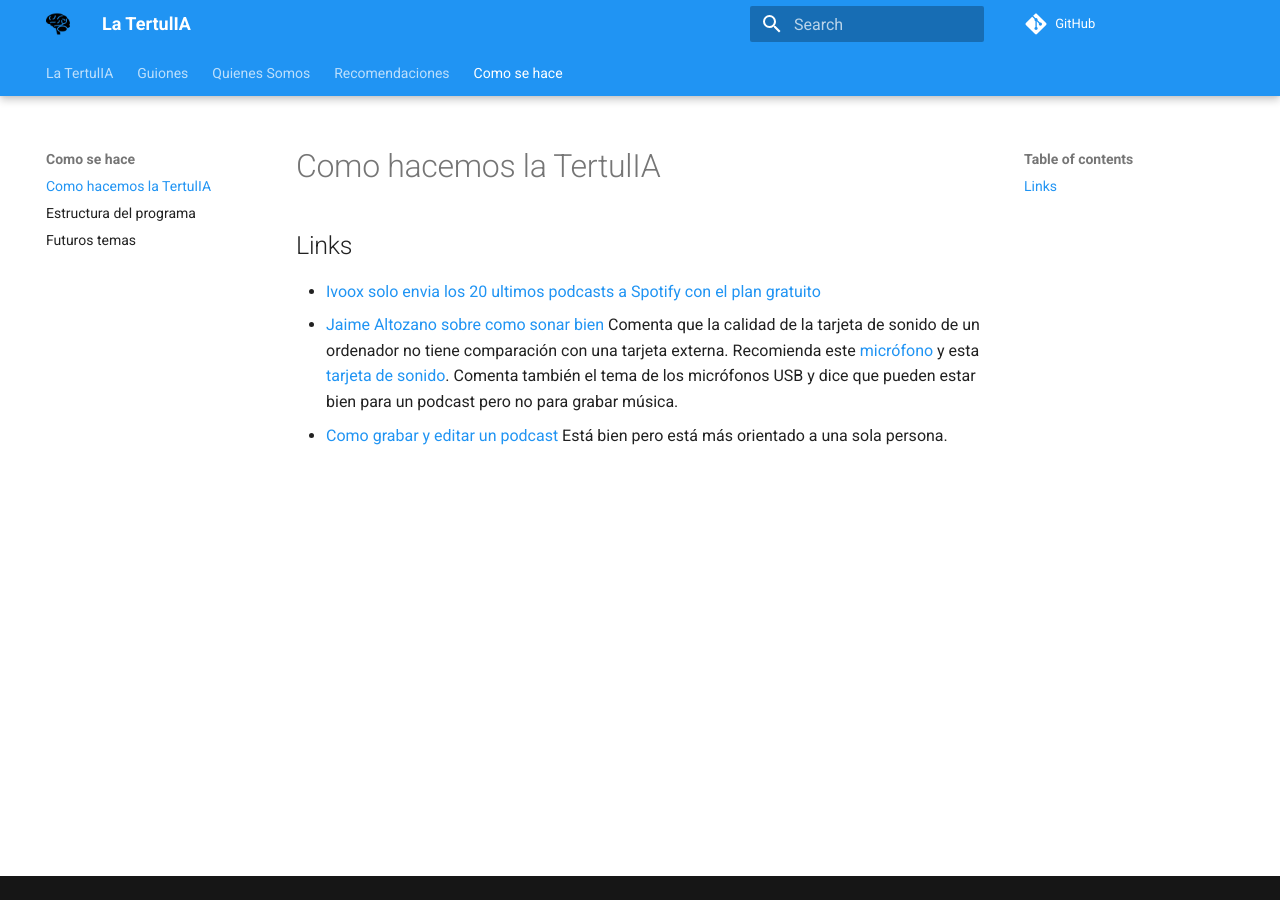
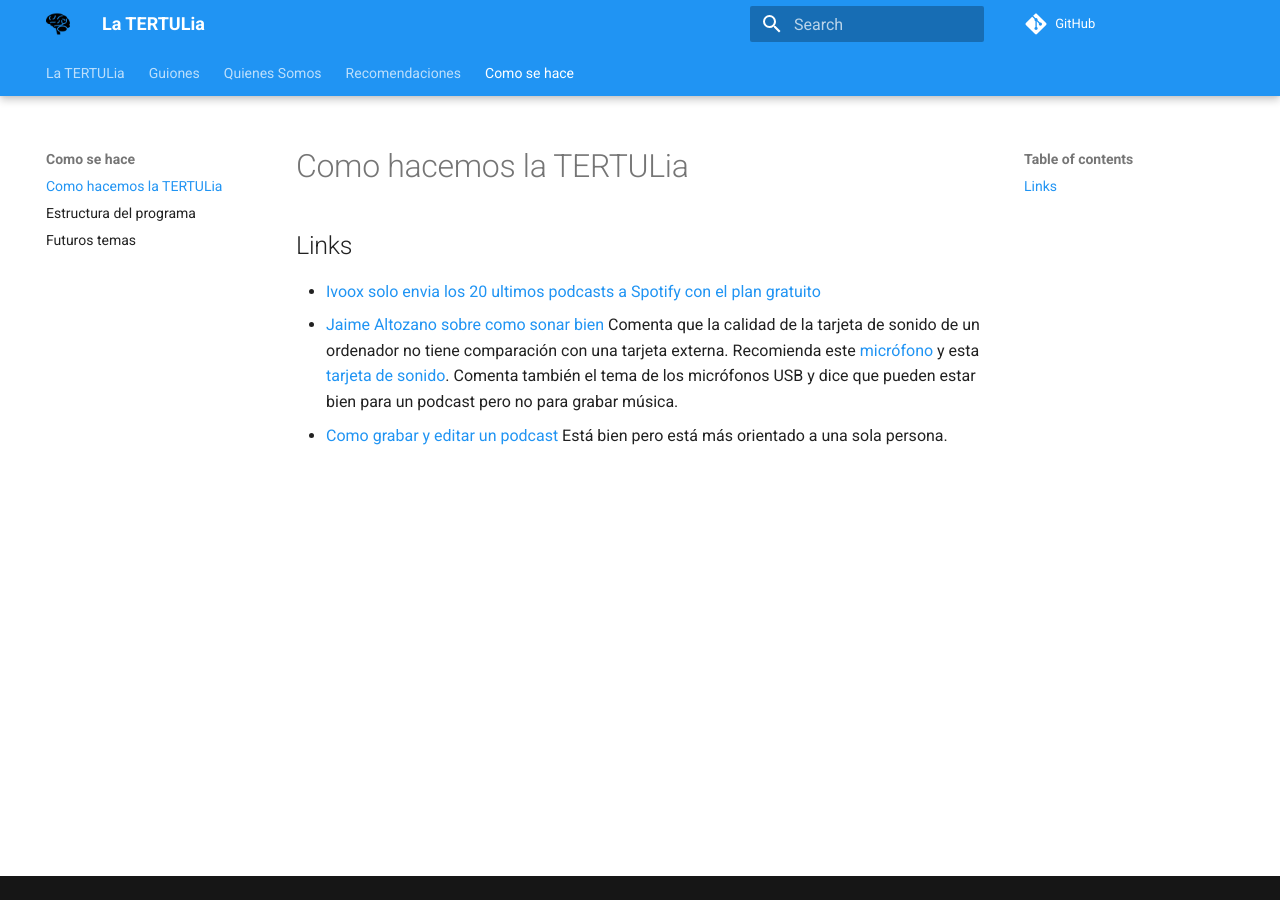
Before and after one commit to ironbar/tertulia_inteligencia_artificial, an MkDocs documentation site: the page built from docs/como-se-hace/como-hacemos-la-tertulia.md, in a window 1280 px wide. Built offline with MkDocs 1.6.1 and Material for MkDocs 9.7.7, drawn with Linux system fonts in a browser that asks for light colours; comment, search, counter and statistics services are not loaded.

```diff
--- a/docs/como-se-hace/como-hacemos-la-tertulia.md
+++ b/docs/como-se-hace/como-hacemos-la-tertulia.md
@@ -1,4 +1,4 @@
-# Como hacemos la TertulIA
+# Como hacemos la TERTULia
 
 ## Links
 
--- a/mkdocs.yml
+++ b/mkdocs.yml
@@ -1,4 +1,4 @@
-site_name: La TertulIA
+site_name: La TERTULia
 site_url: https://ironbar.github.io/tertulia_inteligencia_artificial/
 
 # Configuration
```
Also changed, not shown: README.md (+1 -1 lines), docs/.pages.
